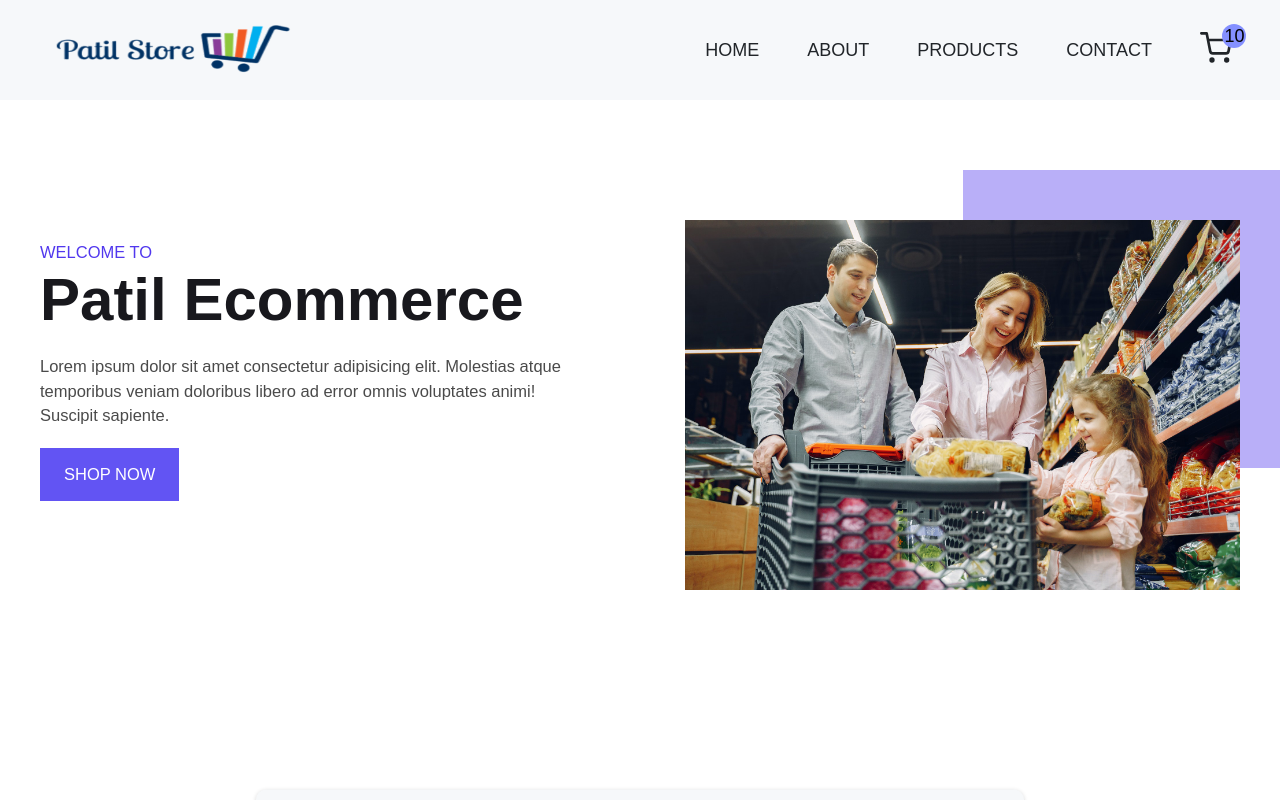
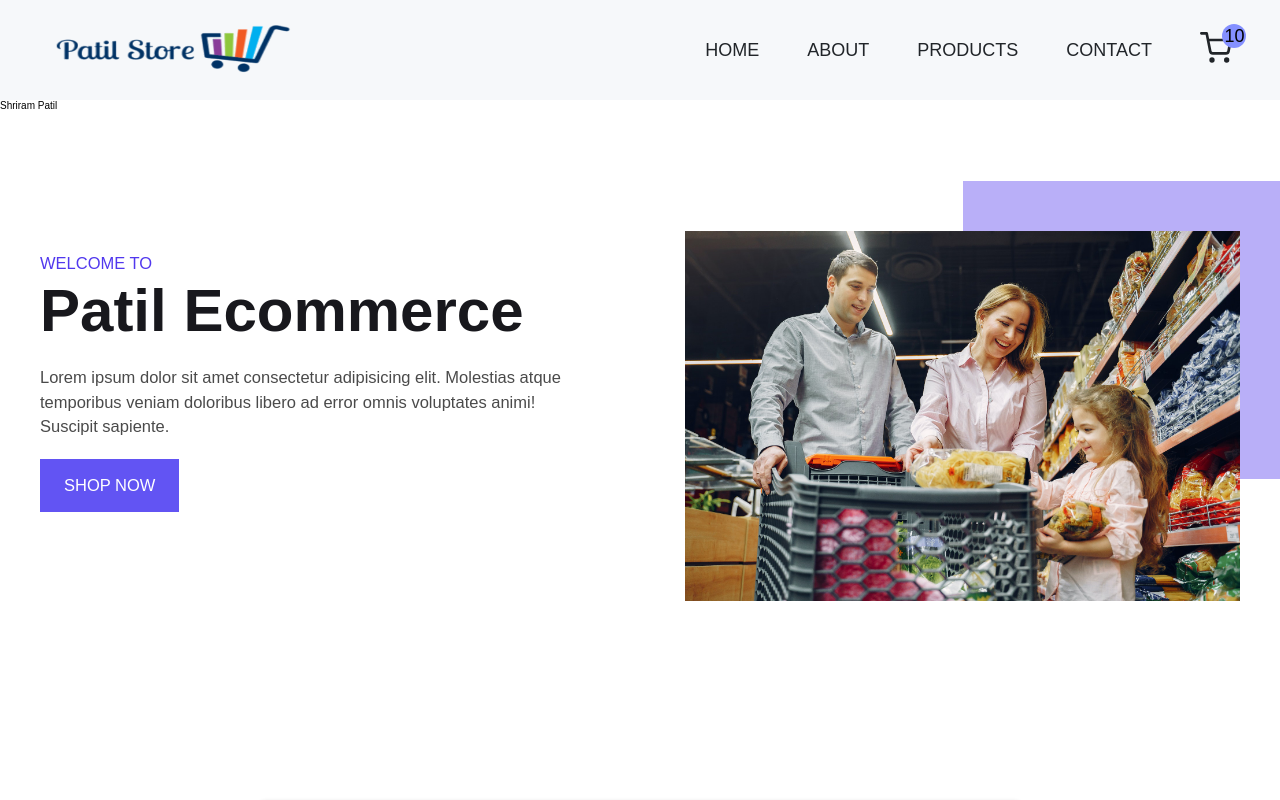
Before and after one commit to shriram24P/patilreactecom, a React (Create React App) app: page /about in a window 1280 px wide. Shown: the top 800 px of the page. Built offline with nearby package versions, Linux system fonts and the light colour scheme.

Commit message:
Adding useContext

```diff
--- a/src/About.js
+++ b/src/About.js
@@ -1,14 +1,21 @@
-import React from 'react'
 import HeroSection from './components/HeroSection';
+import { useProductContext } from './context/productcontext';
+
 
 const About = () => {
+
+  const {myName} = useProductContext();
 
   const data =  {
     name: "Patil Ecommerce",
   };
 
   return (
-    <HeroSection myData={data}/>
+    <>
+      {myName}
+      <HeroSection myData={data}/>
+    </>
+
   )
 }
 
--- /dev/null
+++ b/src/context/productcontext.js
@@ -0,0 +1,19 @@
+// create a context
+// provider
+// consumer => useContext Hook
+
+import { createContext, useContext } from "react";
+
+const AppContext = createContext();
+
+const AppProvider = ({ children }) => {
+    return <AppContext.Provider value={{myName : "Shriram Patil"}}>{children}</AppContext.Provider>
+};
+
+// custom hooks
+
+const useProductContext = ()  => {
+    return useContext(AppContext);
+}
+
+export { AppProvider, AppContext, useProductContext };
--- a/src/index.js
+++ b/src/index.js
@@ -3,10 +3,17 @@ import ReactDOM from "react-dom/client";
 import "./index.css";
 import App from "./App";
 import reportWebVitals from "./reportWebVitals";
+import { AppProvider } from "./context/productcontext";
 
 const root = ReactDOM.createRoot(document.getElementById("root"));
 
-root.render(<App />);
+root.render(
+<AppProvider>
+  <App />
+</AppProvider>
+
+
+);
 
 // If you want to start measuring performance in your app, pass a function
 // to log results (for example: reportWebVitals(console.log))
```
